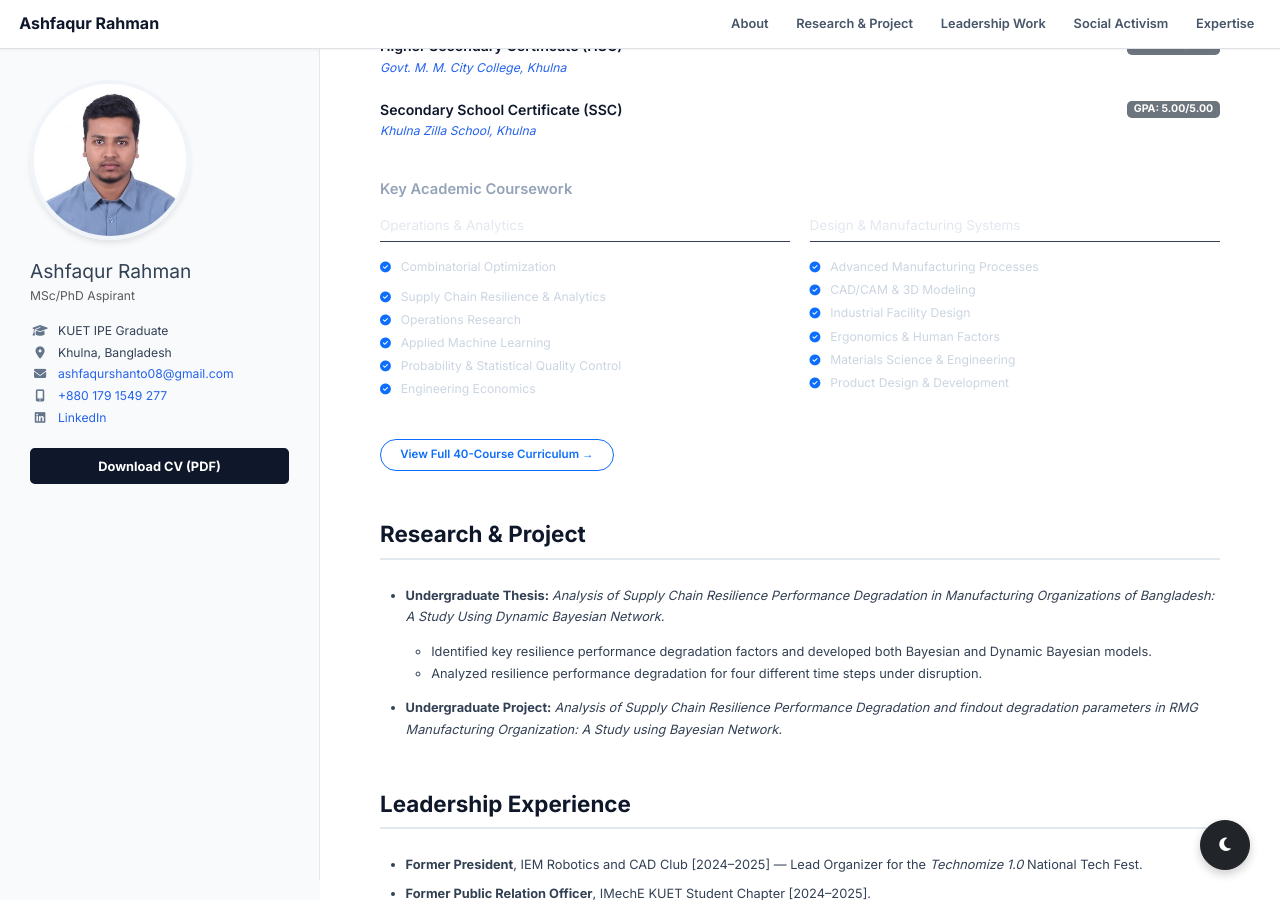
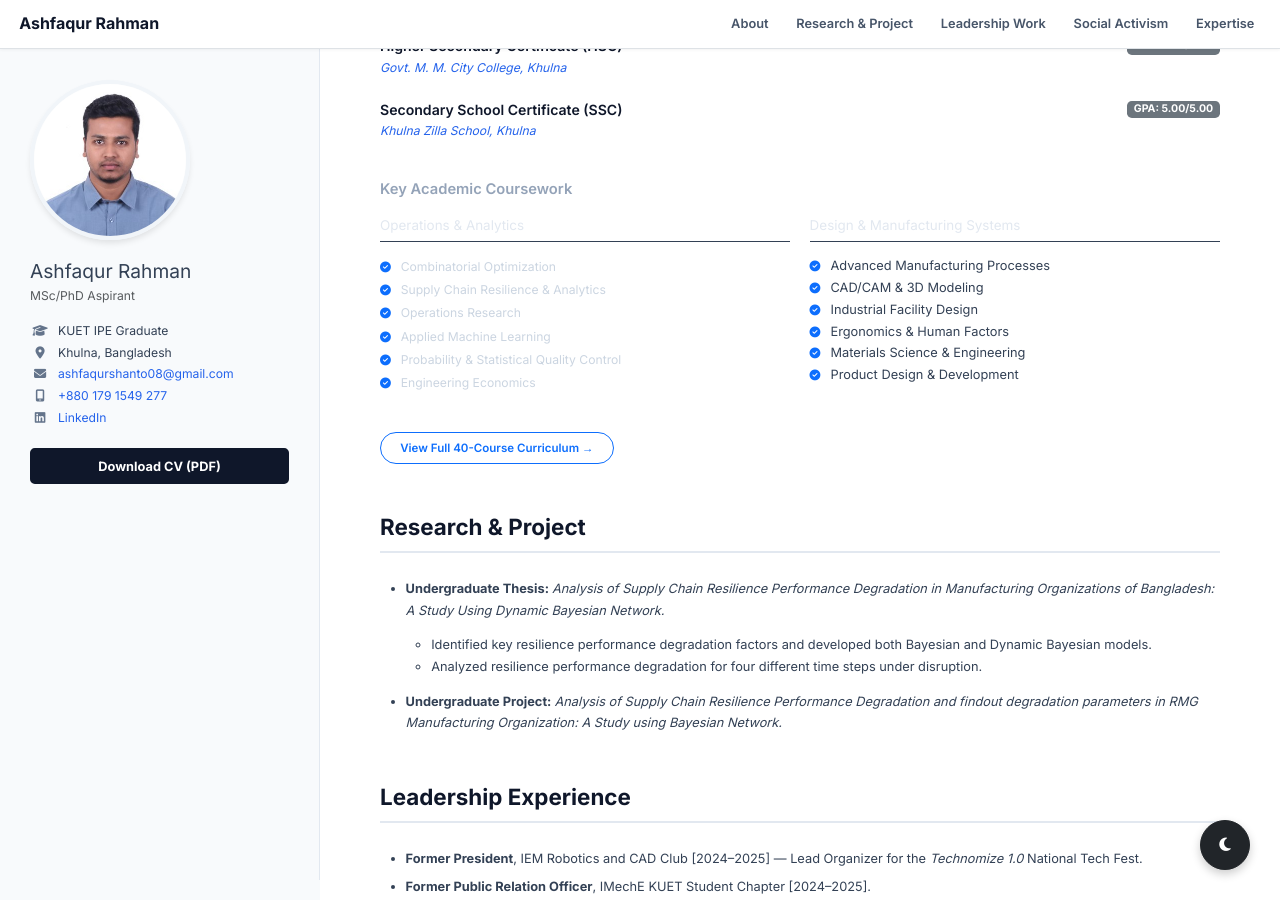
Before and after one commit to AshfaqurRahman99/AshfaqurRahman99.github.io, a Jekyll site: the page index.html, which Jekyll copies as it is, in a window 1280 px wide and 900 px high, scrolled down 363 px. Built offline with Jekyll 4.4.1, drawn with Linux system fonts in a browser that asks for light colours; a style sheet for code colours, icons or effects is not loaded.

Commit message:
Update index.html

```diff
--- a/index.html
+++ b/index.html
@@ -758,7 +758,7 @@
                                     Operations & Analytics
                                 </h5>
                                 <ul class="list-unstyled" style="color: #cbd5e1; line-height: 1.9; font-size: 0.95rem;">
-                                    <li class="mb-2"><i class="fa-solid fa-check-circle text-primary me-2" style="font-size: 0.85rem;"></i> Combinatorial Optimization</li>
+                                    <li><i class="fa-solid fa-check-circle text-primary me-2" style="font-size: 0.85rem;"></i> Combinatorial Optimization</li>
                                     <li><i class="fa-solid fa-check-circle text-primary me-2" style="font-size: 0.85rem;"></i> Supply Chain Resilience & Analytics</li>
                                     <li><i class="fa-solid fa-check-circle text-primary me-2" style="font-size: 0.85rem;"></i> Operations Research</li>
                                     <li><i class="fa-solid fa-check-circle text-primary me-2" style="font-size: 0.85rem;"></i> Applied Machine Learning</li>
@@ -772,7 +772,8 @@
                                 <h5 class="mb-3" style="font-size: 1.05rem; color: #e2e8f0; border-bottom: 1px solid #334155; padding-bottom: 8px;">
                                     Design & Manufacturing Systems
                                 </h5>
-                                <ul class="list-unstyled" style="color: #cbd5e1; line-height: 1.9; font-size: 0.95rem;">
+                                <!-- "color: #cbd5e1; -->
+                                <ul class="list-unstyled" style= line-height: 1.9; font-size: 0.95rem;">
                                     <li><i class="fa-solid fa-check-circle text-primary me-2" style="font-size: 0.85rem;"></i> Advanced Manufacturing Processes</li>
                                     <li><i class="fa-solid fa-check-circle text-primary me-2" style="font-size: 0.85rem;"></i> CAD/CAM & 3D Modeling</li>
                                     <li><i class="fa-solid fa-check-circle text-primary me-2" style="font-size: 0.85rem;"></i> Industrial Facility Design</li>
```
